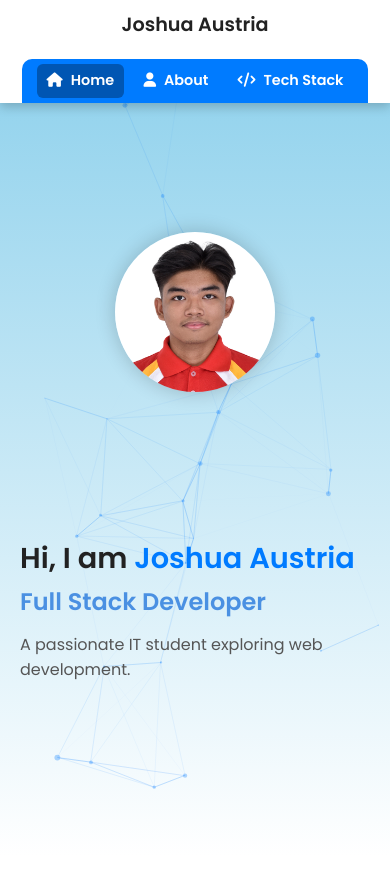
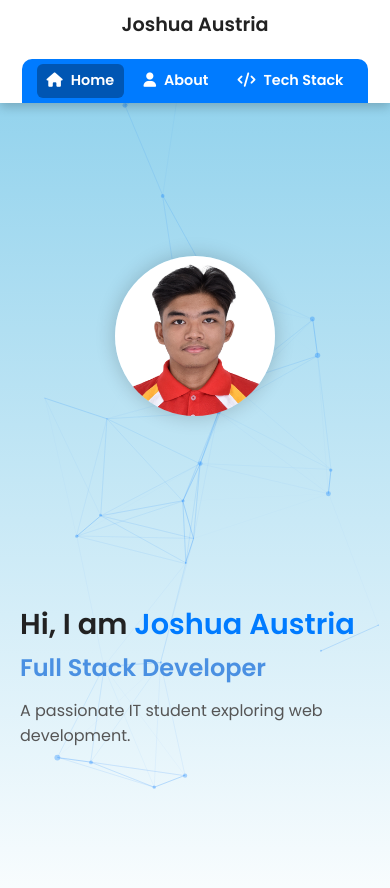
Before and after one commit to joshua-austria/portfolio, a plain HTML site: page index.html in a window 390 px wide. Before the commit the page ends 857 px from the top, so only its background shows below. Drawn offline with Linux system fonts and the light colour scheme; no server answers.

Commit message:
modified some code in my breakpoints

```diff
--- a/index.css
+++ b/index.css
@@ -85,7 +85,7 @@ nav {
 	display: flex;
 	align-items: center;
 	justify-content: space-around;
-	height: 90vh;
+	height: 100vh;
 	padding: 100px 20px;
   position: relative;
 }
@@ -164,7 +164,7 @@ nav {
 /* tablet screens */
 @media (max-width: 768px) {
   body {
-    padding-top: 97px;
+    padding-top: 100px;
   }
 
   #home {
```
